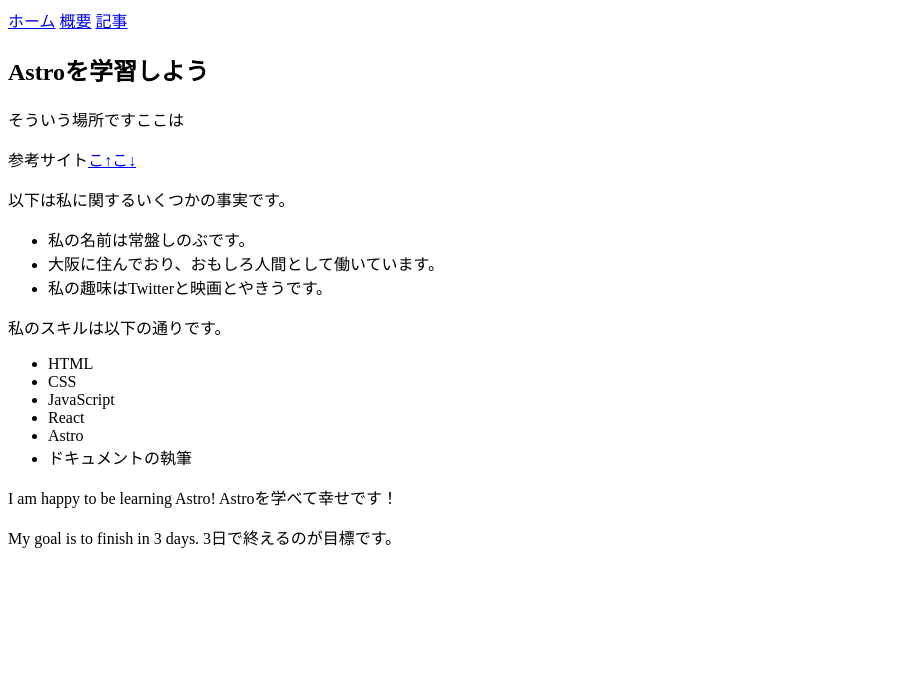
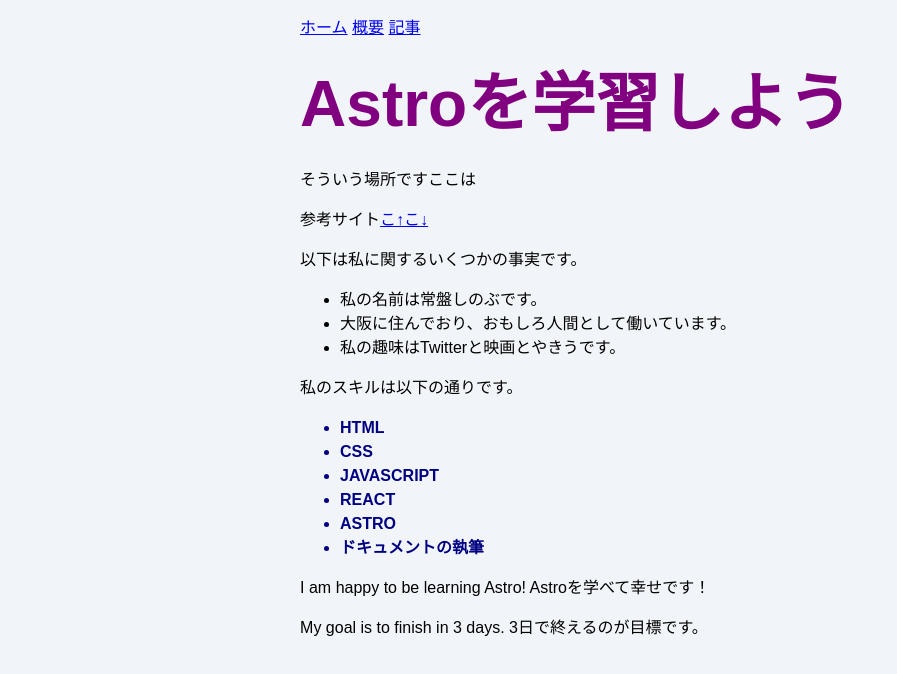
Before and after one commit to tkwsnb/Astro-Learning, an Astro site: page /about in a window 1280 px wide. Shown: the whole page, without its empty margins (0-897 px from the left). Built offline with nearby package versions, Linux system fonts and the light colour scheme; Astro itself is replaced by a stand-in of ours.

Commit message:
CSS追加とか

```diff
--- a/src/pages/about.astro
+++ b/src/pages/about.astro
@@ -1,4 +1,6 @@
 ---
+import '../styles/global.css';
+
 const pageTitle = "私について";
 const identity = {
   firstName: "常盤しのぶ",
@@ -12,6 +14,10 @@
 const happy = true;
 const finished = false;
 const goal = 3;
+
+const skillColor = "navy";
+const fontWeight = "bold";
+const textCase = "uppercase";
 ---
 
 <html lang="en">
@@ -21,13 +27,24 @@
 		<meta name="viewport" content="width=device-width" />
 		<meta name="generator" content={Astro.generator} />
 		<title>{pageTitle}</title>
+        <style define:vars={{skillColor, fontWeight, textCase}}>
+          h1 {
+            color: purple;
+            font-size: 4rem;
+          }
+          .skill {
+            color: var(--skillColor);
+            font-weight: var(--fontWeight);
+            text-transform: var(--textCase);
+          }
+</style>
 	</head>
 	<body>
 		<a href="/">ホーム</a>
         <a href="/about/">概要</a>
         <a href="/blog/">記事</a>
 		<title>{pageTitle}</title>
-        <h2>Astroを学習しよう</h2>
+        <h1>Astroを学習しよう</h1>
         <p>そういう場所ですここは</p>
         <p>参考サイト<a href="https://docs.astro.build/ja/tutorial/2-pages/1/">こ↑こ↓</a></p>
 
@@ -41,7 +58,7 @@
 </ul>
 <p>私のスキルは以下の通りです。</p>
 <ul>
-  {skills.map((skill) => <li>{skill}</li>)}
+  {skills.map((skill) => <li class="skill">{skill}</li>)}
 </ul>
 
 {happy && <p>I am happy to be learning Astro! Astroを学べて幸せです！</p>}
--- a/src/pages/blog.astro
+++ b/src/pages/blog.astro
@@ -1,4 +1,6 @@
 ---
+import '../styles/global.css';
+
 const pageTitle = "更新内容";
 ---
 
--- a/src/pages/index.astro
+++ b/src/pages/index.astro
@@ -1,4 +1,6 @@
 ---
+import '../styles/global.css';
+
 const pageTitle = "tkwsnb.net";
 ---
 
--- /dev/null
+++ b/src/styles/global.css
@@ -0,0 +1,21 @@
+html {
+  background-color: #f1f5f9;
+  font-family: sans-serif;
+}
+
+body {
+  margin: 0 auto;
+  width: 100%;
+  max-width: 80ch;
+  padding: 1rem;
+  line-height: 1.5;
+}
+
+* {
+  box-sizing: border-box;
+}
+
+h1 {
+  margin: 1rem 0;
+  font-size: 2.5rem;
+}
```
